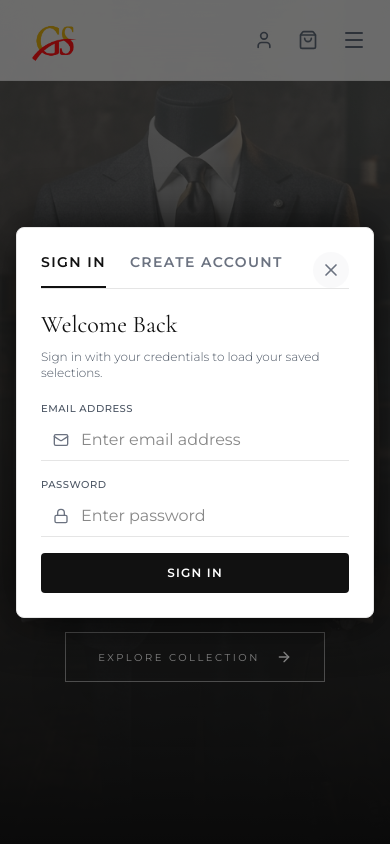
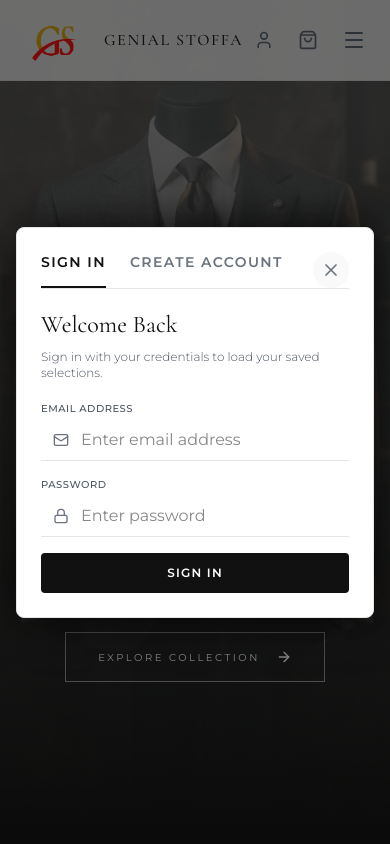
Before and after one commit to parthgoel2711/CFinal, a Next.js app: page / in a window 390 px wide. Shown: the top 844 px of the page. Built offline with nearby package versions, Linux system fonts and the light colour scheme.

Commit message:
Update homepage and navbar

```diff
--- a/src/components/Navbar.tsx
+++ b/src/components/Navbar.tsx
@@ -51,7 +51,7 @@ export default function Navbar() {
                   priority
                 />
               </div>
-              <span className="hidden sm:block text-base sm:text-xl md:text-[1.35rem] font-serif text-[#111111] tracking-[0.2em] uppercase font-medium">
+              <span className="text-base sm:text-xl md:text-[1.35rem] font-serif text-[#111111] tracking-[0.1em] sm:tracking-[0.2em] uppercase font-medium line-clamp-1 sm:line-clamp-none whitespace-nowrap">
                 Genial Stoffa
               </span>
             </Link>
```
